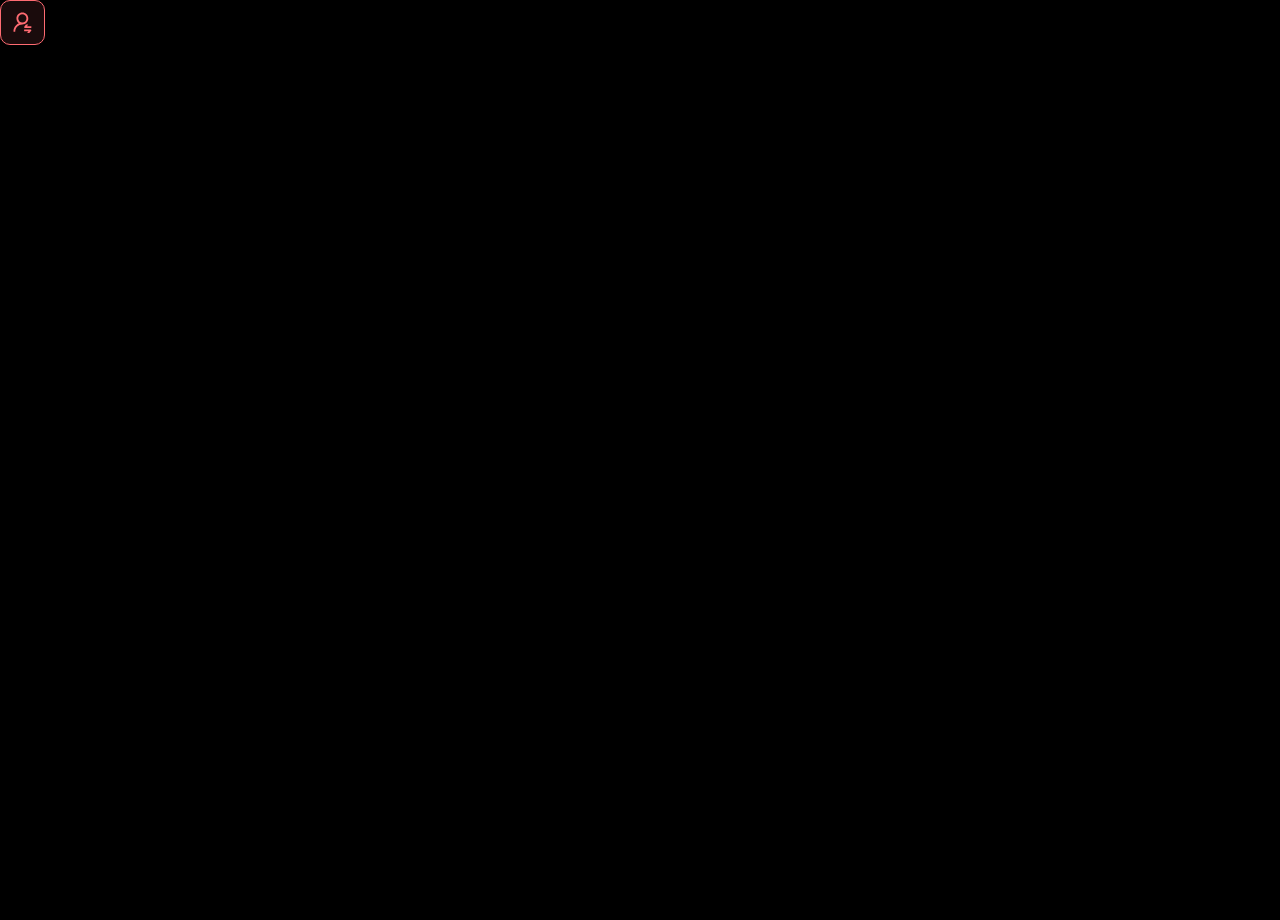
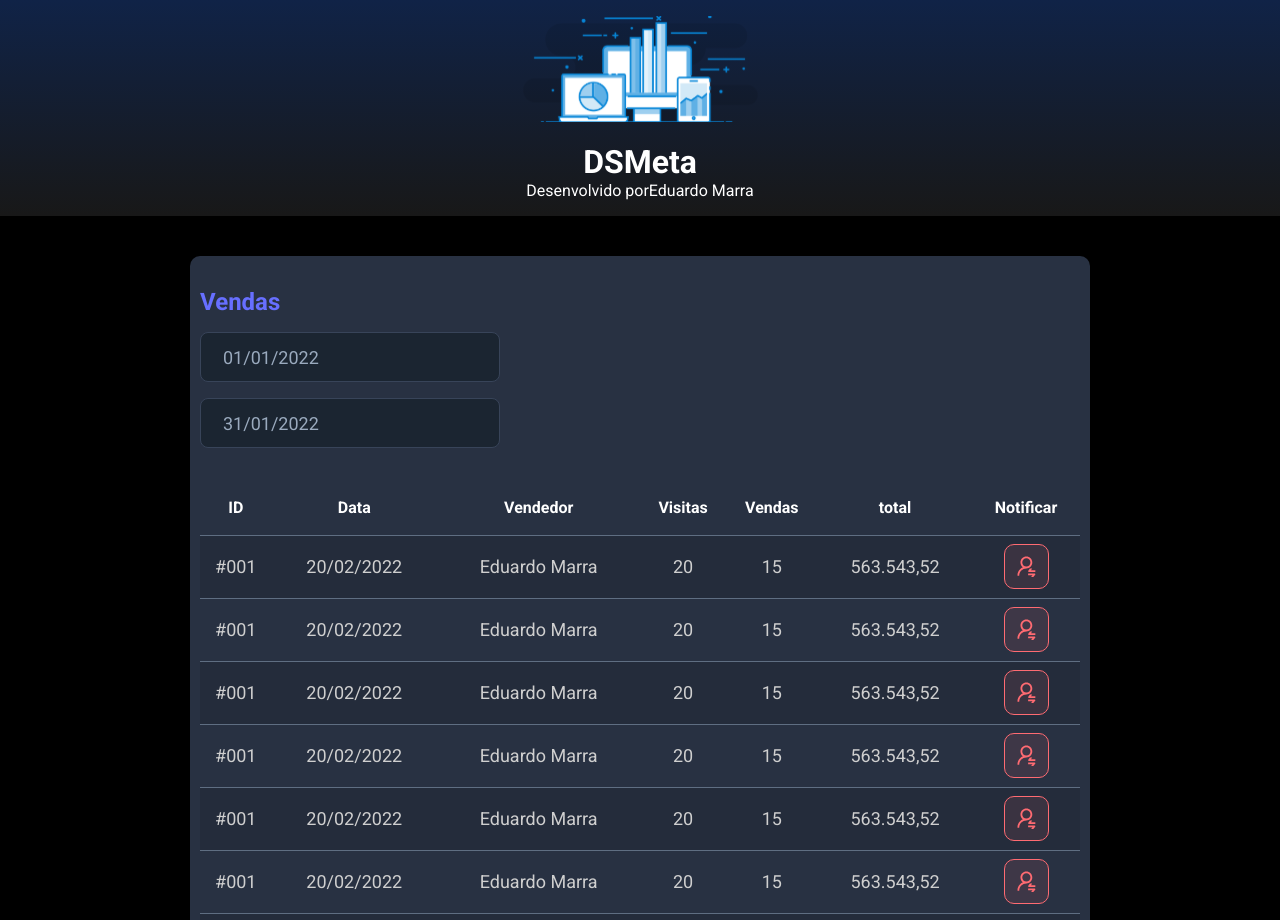
Before and after one commit to Eduardomarra/dsmeta, a React (Vite) app in the folder frontend/: page / in a window 1280 px wide. Shown: the top 920 px of the page. Before the commit the page ends 800 px from the top, so only its background shows below. Built offline with nearby package versions, Linux system fonts and the light colour scheme.

Commit message:
salesCard component created

```diff
--- a/frontend/src/App.tsx
+++ b/frontend/src/App.tsx
@@ -1,10 +1,19 @@
 import { useState } from 'react'
+import { Header } from './components/Header'
 import { NotificationButton } from './components/NotificationButton'
+import { SalesCard } from './components/SalesCard'
 
 function App() {
     return (
         <>
-            <NotificationButton />
+            <Header />
+            <main>
+                <section id="sales">
+                    <div className="container">
+                        <SalesCard />
+                    </div>
+                </section>
+            </main>
         </>
     )
 
--- /dev/null
+++ b/frontend/src/components/SalesCard/index.tsx
@@ -0,0 +1,125 @@
+import { NotificationButton } from "../NotificationButton";
+import "./styles.css";
+
+export function SalesCard() {
+    return (
+        <>
+            <div className="card">
+                    <h2>Vendas</h2>
+                    <div className="input-form">
+                        <div>
+                            <input type="text" name="" id="" placeholder="01/01/2022"/>
+                        </div>
+                        <div>
+                            <input type="text" name="" id="" placeholder="31/01/2022"/>
+                        </div>
+                    </div>
+                    <div>
+                        <table className="sales-table">
+                            <thead>
+                                <tr>
+                                    <th className="active645">ID</th>
+                                    <th className="mobile">Data</th>
+                                    <th>Vendedor</th>
+                                    <th className="active645">Visitas</th>
+                                    <th className="active645">Vendas</th>
+                                    <th>total</th>
+                                    <th>Notificar</th>
+                                </tr>
+                            </thead>
+                            <tbody>
+                                <tr>
+                                    <td className="active645">#001</td>
+                                    <td className="mobile">20/02/2022</td>
+                                    <td>Eduardo Marra</td>
+                                    <td className="active645">20</td>
+                                    <td className="active645">15</td>
+                                    <td>563.543,52</td>
+                                    <td className="notification">
+                                        <NotificationButton />
+                                    </td>
+                                </tr>
+                                <tr>
+                                    <td className="active645">#001</td>
+                                    <td className="mobile">20/02/2022</td>
+                                    <td>Eduardo Marra</td>
+                                    <td className="active645">20</td>
+                                    <td className="active645">15</td>
+                                    <td>563.543,52</td>
+                                    <td className="notification">
+                                        <NotificationButton />
+                                    </td>
+                                </tr>
+                                <tr>
+                                    <td className="active645">#001</td>
+                                    <td className="mobile">20/02/2022</td>
+                                    <td>Eduardo Marra</td>
+                                    <td className="active645">20</td>
+                                    <td className="active645">15</td>
+                                    <td>563.543,52</td>
+                                    <td className="notification">
+                                        <NotificationButton />
+                                    </td>
+                                </tr>
+                                <tr>
+                                    <td className="active645">#001</td>
+                                    <td className="mobile">20/02/2022</td>
+                                    <td>Eduardo Marra</td>
+                                    <td className="active645">20</td>
+                                    <td className="active645">15</td>
+                                    <td>563.543,52</td>
+                                    <td className="notification">
+                                        <NotificationButton />
+                                    </td>
+                                </tr>
+                                <tr>
+                                    <td className="active645">#001</td>
+                                    <td className="mobile">20/02/2022</td>
+                                    <td>Eduardo Marra</td>
+                                    <td className="active645">20</td>
+                                    <td className="active645">15</td>
+                                    <td>563.543,52</td>
+                                    <td className="notification">
+                                        <NotificationButton />
+                                    </td>
+                                </tr>
+                                <tr>
+                                    <td className="active645">#001</td>
+                                    <td className="mobile">20/02/2022</td>
+                                    <td>Eduardo Marra</td>
+                                    <td className="active645">20</td>
+                                    <td className="active645">15</td>
+                                    <td>563.543,52</td>
+                                    <td className="notification">
+                                        <NotificationButton />
+                                    </td>
+                                </tr>
+                                <tr>
+                                    <td className="active645">#001</td>
+                                    <td className="mobile">20/02/2022</td>
+                                    <td>Eduardo Marra</td>
+                                    <td className="active645">20</td>
+                                    <td className="active645">15</td>
+                                    <td>563.543,52</td>
+                                    <td className="notification">
+                                        <NotificationButton />
+                                    </td>
+                                </tr>
+                                <tr>
+                                    <td className="active645">#001</td>
+                                    <td className="mobile">20/02/2022</td>
+                                    <td>Eduardo Marra</td>
+                                    <td className="active645">20</td>
+                                    <td className="active645">15</td>
+                                    <td>563.543,52</td>
+                                    <td className="notification">
+                                        <NotificationButton />
+                                    </td>
+                                </tr>
+                            </tbody>
+                        </table>
+                    </div>
+                </div>
+        </>
+    )
+}
--- /dev/null
+++ b/frontend/src/components/SalesCard/styles.css
@@ -0,0 +1,117 @@
+.card {
+    padding: 32px 10px;
+    background: #283142;
+    border-radius: 10px;
+}
+.card h2 {
+    color: #676FFF;
+    margin-bottom: 1rem;
+}
+.input-form {
+    margin-bottom: 2rem;
+}
+.input-form input {
+    width: 100%;
+    max-width: 300px;
+    height: 50px;
+    color: #9AAABE;
+    font-weight: 400;
+    font-size: 18px;
+    line-height: 21px;
+    background-color: #1B2531;
+    border-radius: 8px;
+    border: 1px solid #384459;
+    display: flex;
+    align-items: center;
+    padding-left: 22px;
+    transition: all 0.3s;
+}
+.input-form input:focus {
+    outline: none;
+}
+.input-form input:focus::placeholder {
+    opacity: 0;
+}
+.input-form input:first-child {
+    margin-top: 1rem;
+
+}
+.input-form input::placeholder {
+    font-weight: 400;
+    font-size: 18px;
+    line-height: 21px;
+    color: #9AAABE;
+}
+    /* SALES TABLE*/
+
+.sales-table {
+    width: 100%;
+    border-collapse: collapse;
+    text-align: center;
+}
+.sales-table thead {
+    height: 55px;
+    font-weight: 700;
+    font-size: 16px;
+    line-height: 19px;
+}
+.sales-table tbody {
+    font-size: 18px;
+    line-height: 21px;
+    color: #CFCFCF;
+}
+.sales-table tbody tr {
+    height: 62px;
+    border-top: 1px solid #5F6E82;
+    transition: all 0.3s;
+}
+.sales-table tbody tr:nth-child(odd) {
+    background-color: #242C3B;
+}
+.sales-table tbody tr:hover {
+    background-color: #151c29;
+}
+.notification {
+    display: flex;
+    align-items: center;
+    justify-content: center;
+    height: 62px;
+}
+.notification > img {
+    cursor: pointer;
+}
+
+/*MEDIA QUERIE*/
+
+@media screen and (max-width: 645px) {
+    .active645 {
+        display: none;
+    }
+    .card {
+        padding: 32px;
+    }
+    .sales-table thead {
+        font-size: 14px;
+        line-height: 17px;
+    }
+    .sales-table tbody {
+        font-size: 16px;
+        line-height: 19px;
+    }
+}
+@media screen and (max-width: 480px) {
+    .mobile {
+        display: none;
+    }
+    .card {
+        padding: 32px 10px;
+    }
+    .sales-table thead {
+        font-size: 12px;
+        line-height: 14px;
+    }
+    .sales-table tbody {
+        font-size: 14px;
+        line-height: 17px;
+    }
+}
--- a/frontend/src/index.css
+++ b/frontend/src/index.css
@@ -17,3 +17,11 @@ a, a:visited {
     color: unset;
     text-decoration: none;
 }
+#sales {
+    padding: 40px 10px;
+}
+.container {
+    width: 100%;
+    max-width: 900px;
+    margin: 0 auto;
+}
```
